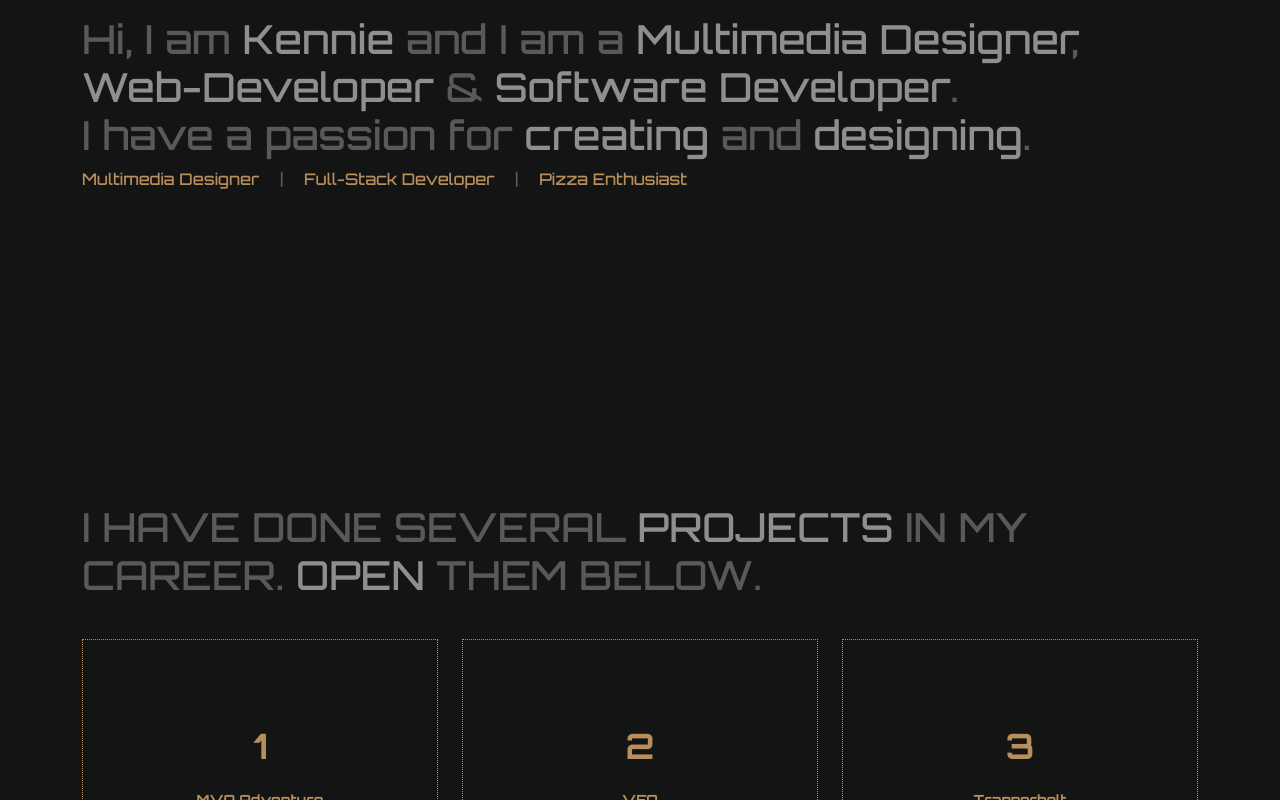
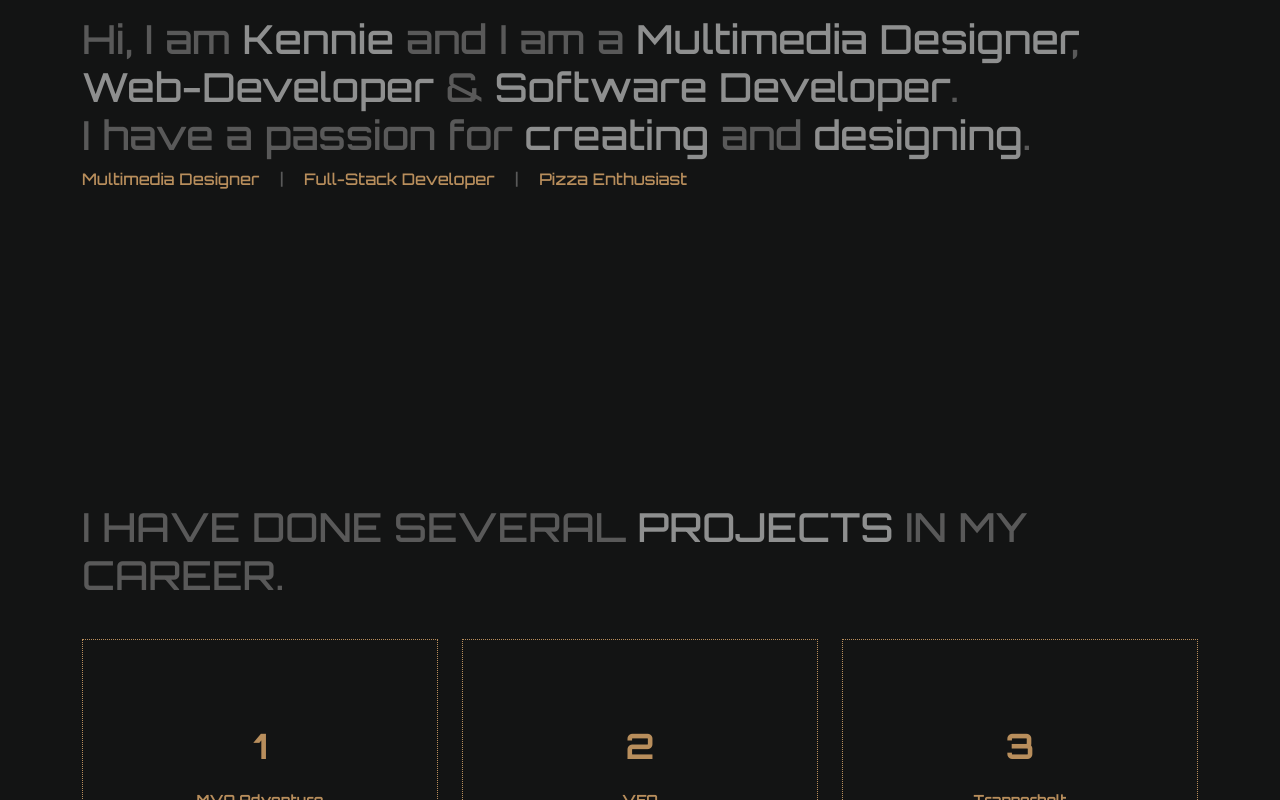
Before and after one commit to KennieA92/portfolio, a Vue app: page / in a window 1280 px wide. Shown: the part 393-1193 px from the top of the page. Built offline with nearby package versions, Linux system fonts and the light colour scheme.

Commit message:
Removed text

```diff
--- a/src/components/ProjectComponent.vue
+++ b/src/components/ProjectComponent.vue
@@ -5,7 +5,6 @@
         <div>
           <h1 id="section-title">
             I have done several <span>projects</span> in my career.
-            <span>Open</span> them below.
           </h1>
         </div>
         <div
```
